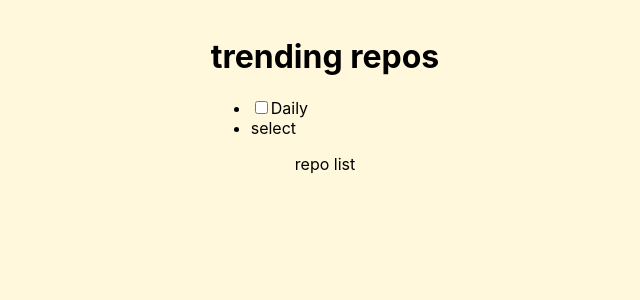
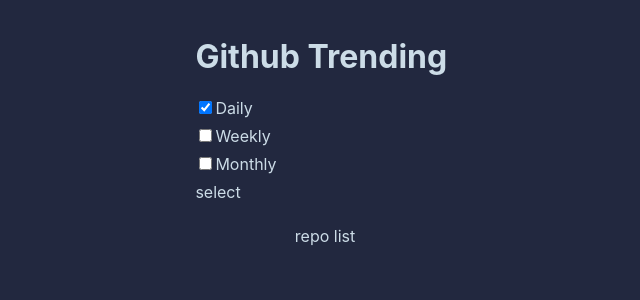
Before and after one commit to fryderykg/github-trends, a React (Create React App) app: page / in a window 1280 px wide. Shown: the top 300 px of the page, without its empty margins (315-955 px from the left). Built offline with nearby package versions, Linux system fonts and the light colour scheme.

Commit message:
move navigation to separate component, add color.module.scss styleSheet

```diff
--- /dev/null
+++ b/src/utils/_colors.module.scss
@@ -0,0 +1,5 @@
+$text-light: rgb(204, 220, 231);
+$text-dark: rgb(76, 87, 91);
+$background: rgb(34, 40, 63);
+$navigation: rgb(205, 220, 230);
+$navigation-active: rgb(231, 131, 48);
--- a/src/views/mainPage.module.scss
+++ b/src/views/mainPage.module.scss
@@ -1,19 +1,12 @@
+@import "src/utils/colors.module";
+
 .mainPage {
   align-items: center;
-  background-color: cornsilk;
+  background-color: $background;
+  color: $text-light;
   display: flex;
   flex-direction: column;
   justify-content: flex-start;
   min-height: 100vh;
   padding: 1rem;
 }
-
-.navigationList {
-  display: flex;
-  flex-wrap: wrap;
-  width: 100%;
-
-  li {
-    width: 100%;
-  }
-}
--- a/src/views/mainPage.tsx
+++ b/src/views/mainPage.tsx
@@ -1,32 +1,24 @@
 import React from 'react';
+import Navigation from './navigation/navigation';
+
 import styles from './mainPage.module.scss';
-import Checkbox from './checkbox/checkbox';
 
 const VMainPage = () => {
+  const [since, setSince] = React.useState('daily');
+
+  const onSinceChangeHandler = (event: Event) => {
+    const {target} = event;
+    if (target) setSince((target as HTMLInputElement).value);
+  };
+
   return (
     <div className={styles.mainPage} data-testid={'mainpage_container'}>
       <header>
         <h1>
-          trending repos
+          Github Trending
         </h1>
-
-        <nav>
-          <ul className={styles.navigationList}>
-            <li>
-              <Checkbox
-                name={'daily'}
-                label={'Daily'}
-                checked={false}
-                disabled={false}
-                onChange={(e: Event) => {
-                  console.log(e)}}
-              />
-            </li>
-            <li>
-              select
-            </li>
-          </ul>
-        </nav>
+        <Navigation since={since}
+                    onSinceChangeHandler={onSinceChangeHandler}/>
       </header>
       <main>
         repo list
--- /dev/null
+++ b/src/views/navigation/navigation.module.scss
@@ -0,0 +1,13 @@
+.navigationList {
+  display: flex;
+  flex-wrap: wrap;
+  list-style-type: none;
+  margin: 1rem 0;
+  padding: 0;
+  width: 100%;
+
+  li {
+    width: 100%;
+    margin-bottom: .5rem;
+  }
+}
--- /dev/null
+++ b/src/views/navigation/navigation.tsx
@@ -0,0 +1,53 @@
+import React from 'react';
+import Checkbox from '../checkbox/checkbox';
+
+import styles from './navigation.module.scss';
+
+const buttons = [
+  {
+    name: 'daily',
+    label: 'Daily',
+  },
+  {
+    name: 'weekly',
+    label: 'Weekly',
+  },
+  {
+    name: 'monthly',
+    label: 'Monthly',
+  },
+];
+
+type NavigationProps = {
+  since: string,
+  onSinceChangeHandler: any,
+}
+
+const Navigation = (props: NavigationProps) => {
+  return (
+    <nav>
+      <ul className={styles.navigationList}>
+        {
+          buttons.map(button => {
+            return (
+              <li>
+                <Checkbox
+                  checked={props.since === button.name}
+                  disabled={false}
+                  label={button.label}
+                  name={button.name}
+                  onChange={props.onSinceChangeHandler}
+                />
+              </li>
+            )
+          })
+        }
+        <li>
+          select
+        </li>
+      </ul>
+    </nav>
+  );
+};
+
+export default Navigation;
```
